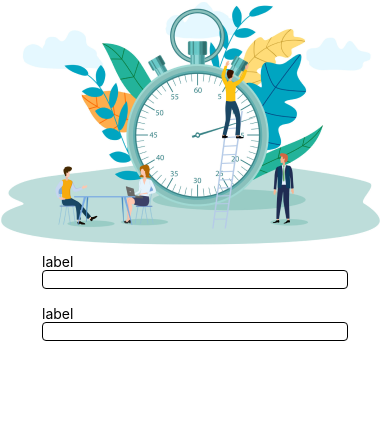
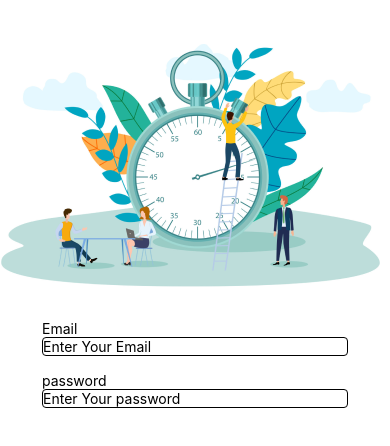
Before and after one commit to OXAYR/Clockin-Amt-Native, a React Native app: screen / in a window 390 px wide. Shown: the top 446 px of the page. Built offline with nearby package versions, Linux system fonts and the light colour scheme.

Commit message:
set the ui for login image and email and password input field

```diff
--- a/src/Components/Input.js
+++ b/src/Components/Input.js
@@ -2,7 +2,7 @@ import {View, Text, StyleSheet, TextInput} from 'react-native';
 import React from 'react';
 import {heightPercentageToDP} from 'react-native-responsive-screen';
 
-const Input = ({placeholder, label, onInputText}) => {
+const Input = ({placeholder, label, onInputText, isPassword}) => {
   return (
     <>
       <View style={styles.inputFieldBox}>
@@ -11,6 +11,7 @@ const Input = ({placeholder, label, onInputText}) => {
           style={styles.inputField}
           placeholder={placeholder}
           onChange={onInputText}
+          secureTextEntry={isPassword}
         />
       </View>
     </>
--- a/src/Screens/LoginScreen/Index.js
+++ b/src/Screens/LoginScreen/Index.js
@@ -1,15 +1,21 @@
 import {View, Text, Image, SafeAreaView} from 'react-native';
 import React from 'react';
 import Input from '../../Components/Input';
+import {style} from './styles';
 
 const Login = () => {
   return (
-    <SafeAreaView>
-      <View>
-        <Image source={require('../../assets/login.png')} />
-        <Input />
-        <Input />
-      </View>
+    <SafeAreaView style={style.loginWrapper}>
+      <Image
+        style={style.loginImage}
+        source={require('../../assets/login.png')}
+      />
+      <Input label="Email" placeholder="Enter Your Email" />
+      <Input
+        label="password"
+        placeholder="Enter Your password"
+        isPassword={true}
+      />
     </SafeAreaView>
   );
 };
--- /dev/null
+++ b/src/Screens/LoginScreen/styles.js
@@ -0,0 +1,14 @@
+import {StyleSheet} from 'react-native';
+import {
+  heightPercentageToDP,
+  widthPercentageToDP,
+} from 'react-native-responsive-screen';
+
+export const style = StyleSheet.create({
+  loginWrapper: {
+    marginVertical: heightPercentageToDP('5%'),
+  },
+  loginImage: {
+    marginBottom: heightPercentageToDP('3%'),
+  },
+});
```
